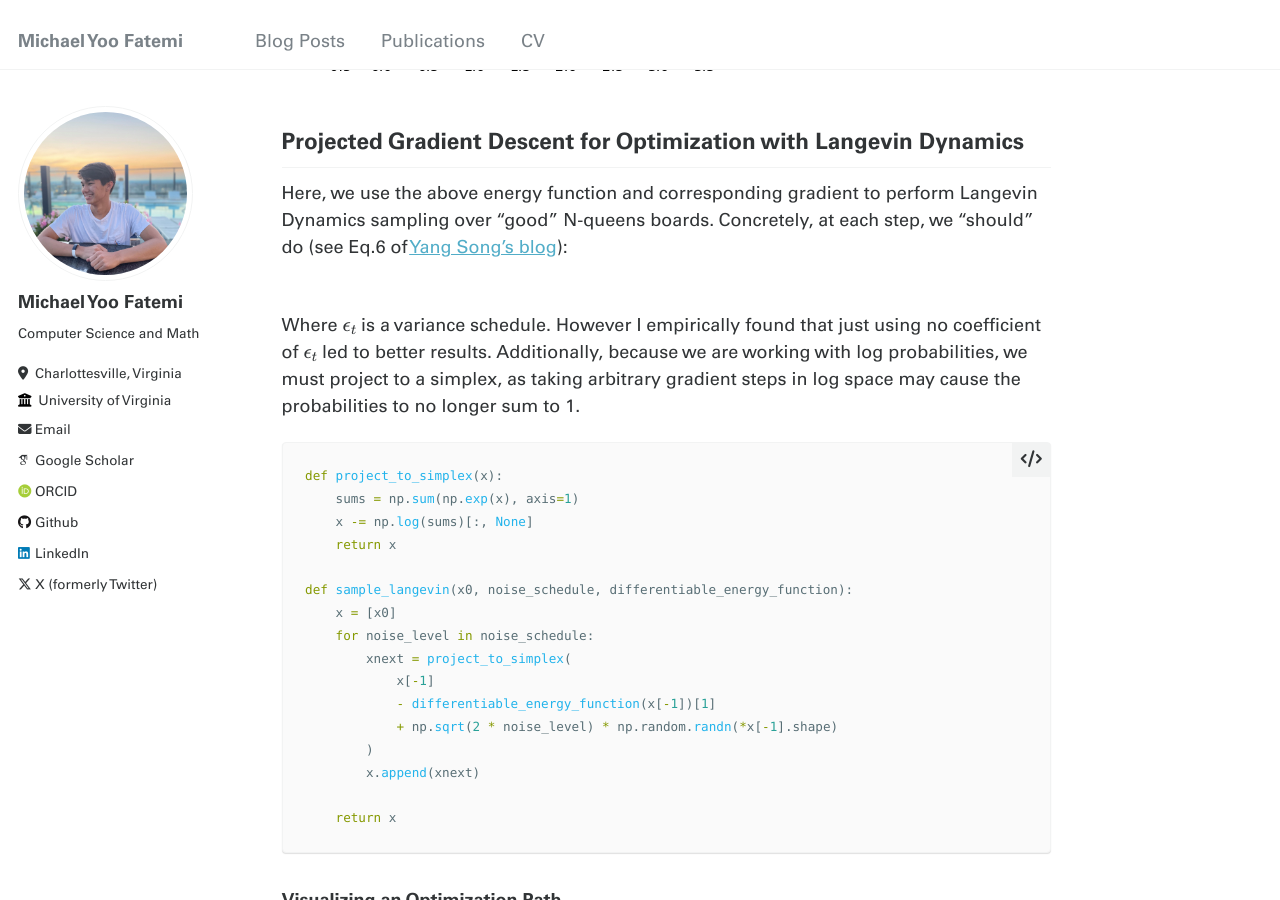
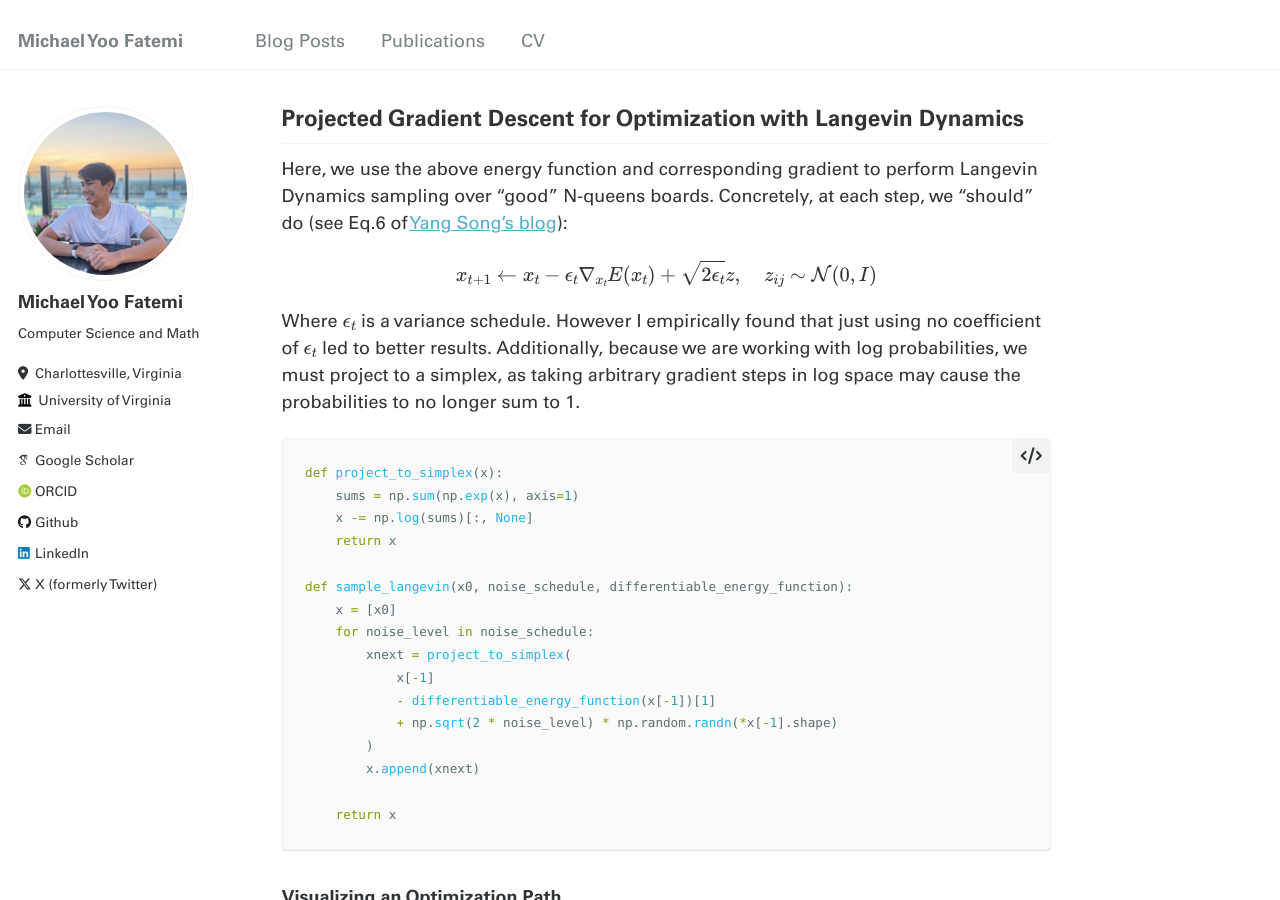
Before and after one commit to myfatemi04/myfatemi04.github.io, a Jekyll site: the page built from _posts/2024-12-27-nqueens-monte-carlo.md, in a window 1280 px wide and 900 px high, scrolled down 10761 px. Built offline with Jekyll 4.4.1, drawn with Linux system fonts in a browser that asks for light colours; some web fonts are replaced; some of the changed text lies outside the part shown.

Commit message:
fix problems in blog post

```diff
--- a/_posts/2024-12-27-nqueens-monte-carlo.md
+++ b/_posts/2024-12-27-nqueens-monte-carlo.md
@@ -338,9 +338,7 @@ plt.show()
 Here, we use the above energy function and corresponding gradient to perform Langevin Dynamics sampling over "good" N-queens boards. Concretely, at each step, we "should" do (see Eq.6 of [Yang Song's blog](https://yang-song.net/blog/2021/score/)):
 
 $$
-% \begin{align*}
 x_{t+1} \gets x_t - \epsilon_t \nabla_{x_t} E(x_t) + \sqrt{2 \epsilon_t} z,\quad z_{ij} \sim \mathcal{N}(0, I)
-% \end{align*}
 $$
 
 Where $$\epsilon_t$$ is a variance schedule. However I empirically found that just using no coefficient of $$\epsilon_t$$ led to better results. Additionally, because we are working with log probabilities, we must project to a simplex, as taking arbitrary gradient steps in log space may cause the probabilities to no longer sum to 1.
```
Also changed, not shown: other parts of _posts/2024-12-27-nqueens-monte-carlo.md (+1 -1 lines).
